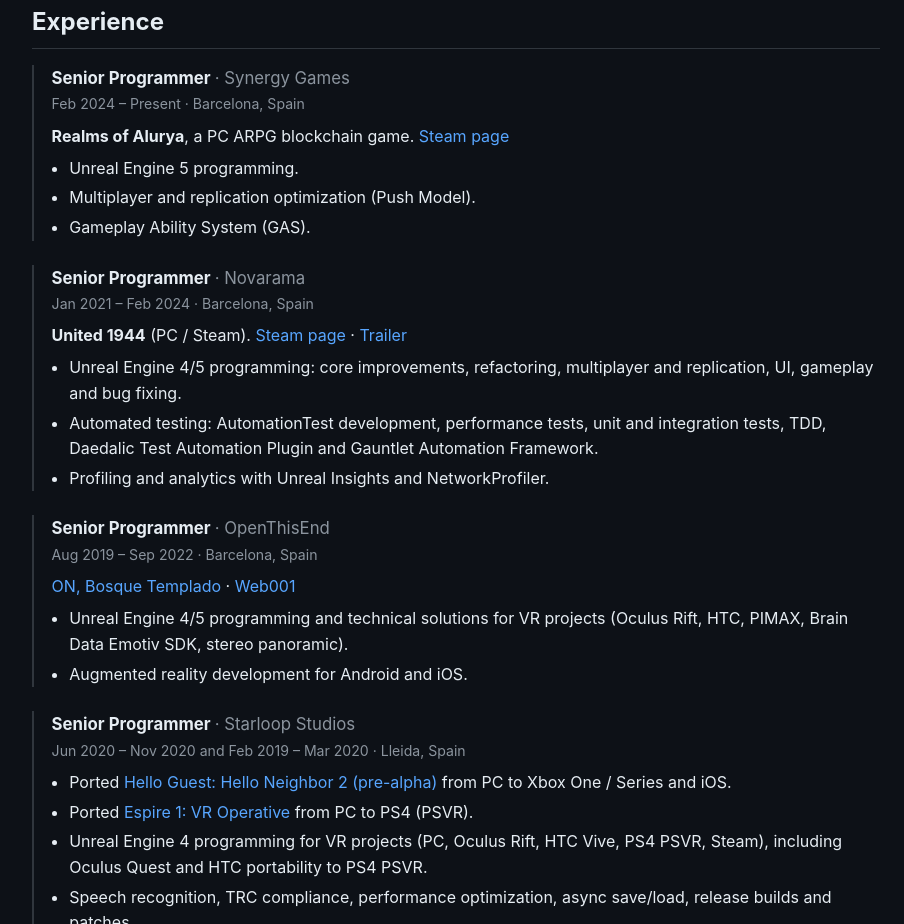
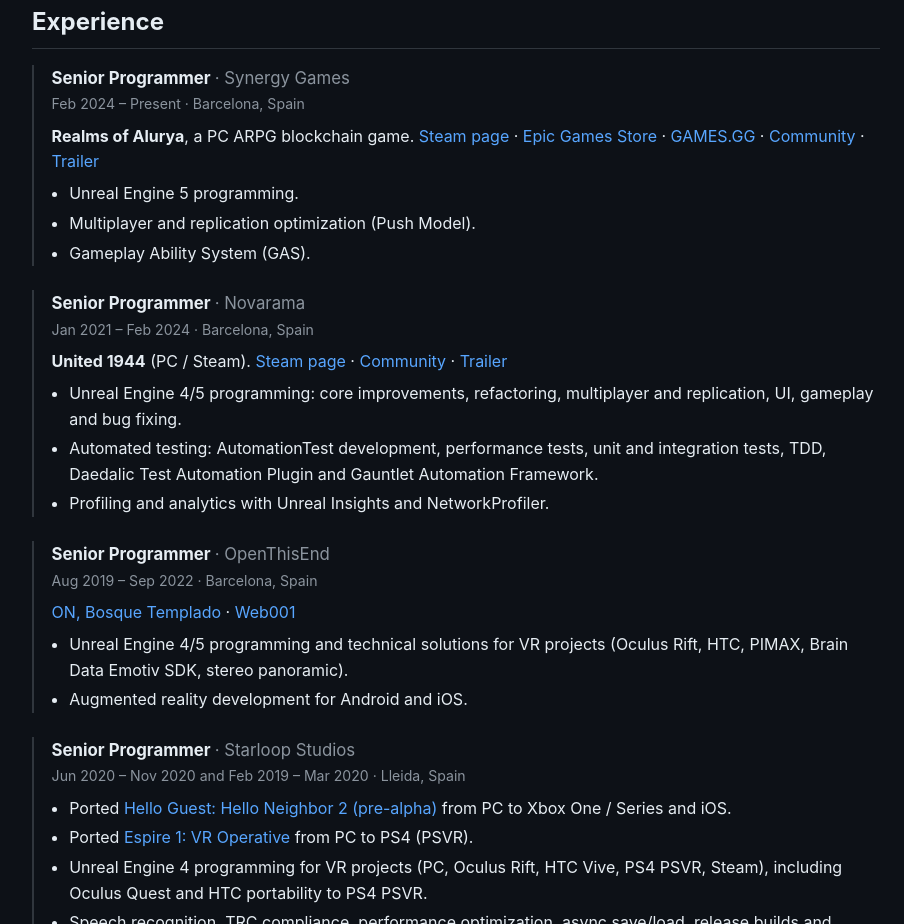
Before and after one commit to helghast/helghast.github.io, a plain HTML site: page index.html in a window 1280 px wide. Shown: the part 1158-2082 px from the top of the page, without its empty margins (184-1088 px from the left). Drawn offline with Linux system fonts and the light colour scheme.

Commit message:
Add new project links
Co-Authored-By: Claude Sonnet 5.5 <noreply@anthropic.com>
Claude-Session: https://claude.ai/code/session_01GyyBWTPfjMqURJizE5ULV3

```diff
--- a/index.html
+++ b/index.html
@@ -105,7 +105,11 @@
           <p class="meta">Feb 2024 – Present · Barcelona, Spain</p>
         </header>
         <p><strong>Realms of Alurya</strong>, a PC ARPG blockchain game.
-          <a href="https://store.steampowered.com/app/3500760/Realms_of_Alurya/" target="_blank" rel="noopener">Steam page</a></p>
+          <a href="https://store.steampowered.com/app/3500760/Realms_of_Alurya/" target="_blank" rel="noopener">Steam page</a> ·
+          <a href="https://store.epicgames.com/p/realms-of-alurya-0ad02f" target="_blank" rel="noopener">Epic Games Store</a> ·
+          <a href="https://games.gg/realms-of-alurya/" target="_blank" rel="noopener">GAMES.GG</a> ·
+          <a href="https://steamcommunity.com/app/3500760" target="_blank" rel="noopener">Community</a> ·
+          <a href="https://www.youtube.com/watch?v=pgRUdn_tOBs" target="_blank" rel="noopener">Trailer</a></p>
         <ul>
           <li>Unreal Engine 5 programming.</li>
           <li>Multiplayer and replication optimization (Push Model).</li>
@@ -120,6 +124,7 @@
         </header>
         <p><strong>United 1944</strong> (PC / Steam).
           <a href="https://store.steampowered.com/app/2152790/UNITED_1944/" target="_blank" rel="noopener">Steam page</a> ·
+          <a href="https://steamcommunity.com/app/2152790" target="_blank" rel="noopener">Community</a> ·
           <a href="https://www.youtube.com/watch?v=sKtAGi7FPrI" target="_blank" rel="noopener">Trailer</a></p>
         <ul>
           <li>Unreal Engine 4/5 programming: core improvements, refactoring, multiplayer and replication, UI, gameplay and bug fixing.</li>
```
